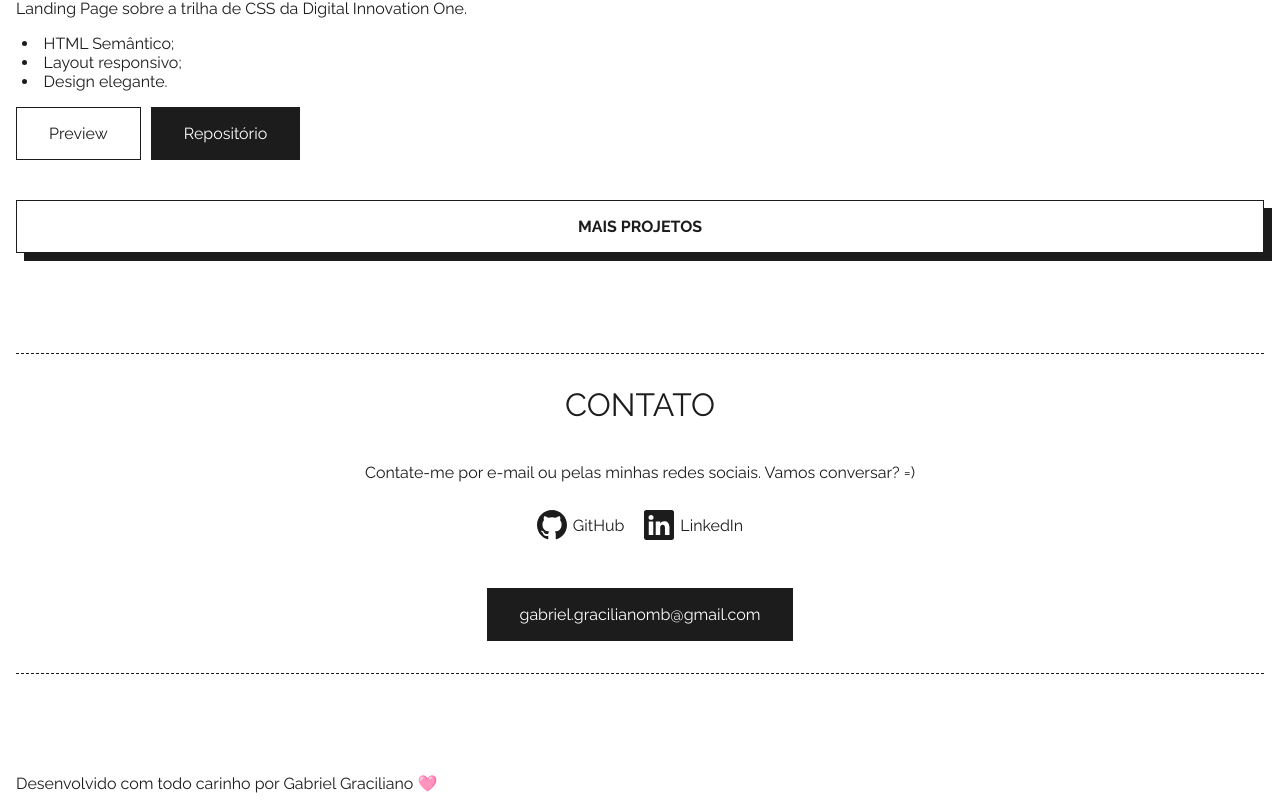
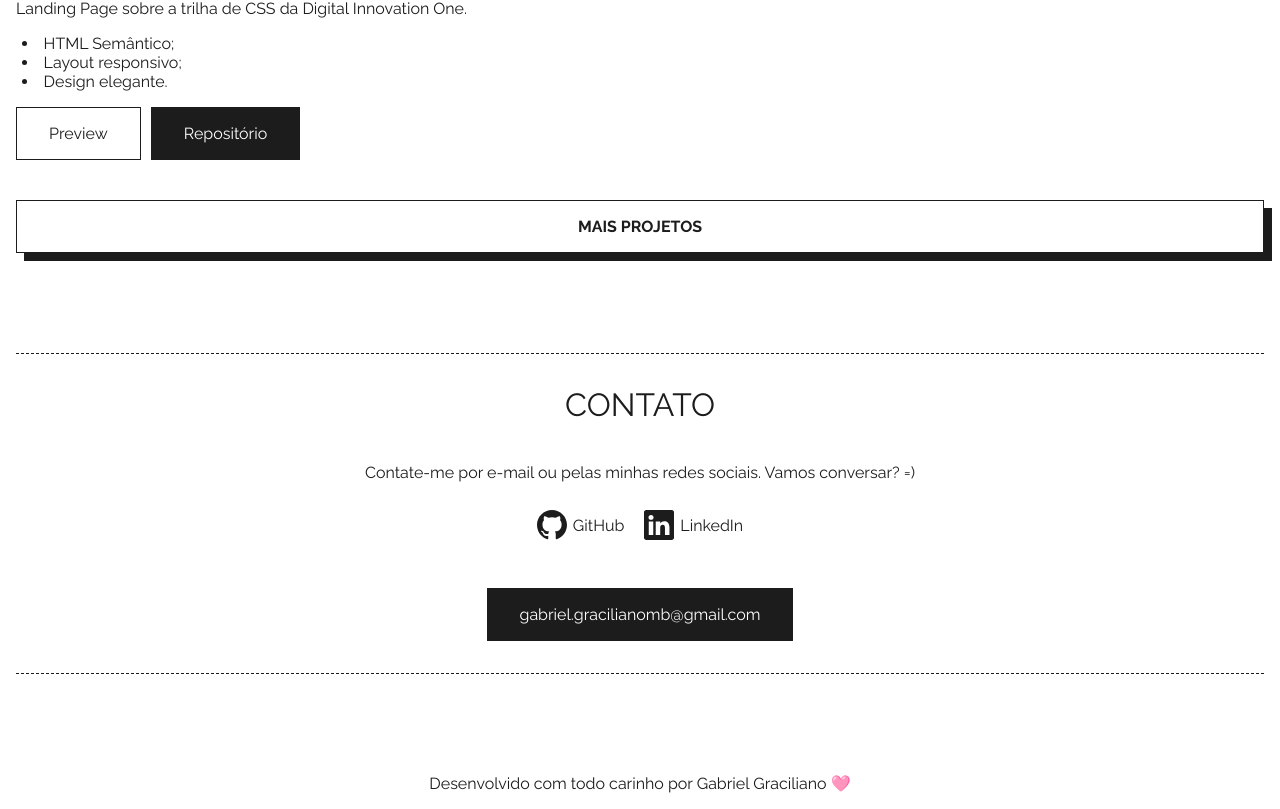
Before and after one commit to GracilianoOG/dio-portfolio, a React (Vite) app: page / in a window 1280 px wide. Shown: the part 3789-4598 px from the top of the page. Built offline with nearby package versions, Linux system fonts and the light colour scheme.

Commit message:
Center text of footer

```diff
--- a/src/components/Footer.jsx
+++ b/src/components/Footer.jsx
@@ -1,8 +1,14 @@
+import styled from "styled-components";
+
+const FooterStyled = styled.footer`
+  text-align: center;
+`;
+
 function Footer() {
   return (
-    <footer>
+    <FooterStyled>
       <p>Desenvolvido com todo carinho por Gabriel Graciliano 🩷</p>
-    </footer>
+    </FooterStyled>
   );
 }
 
```
